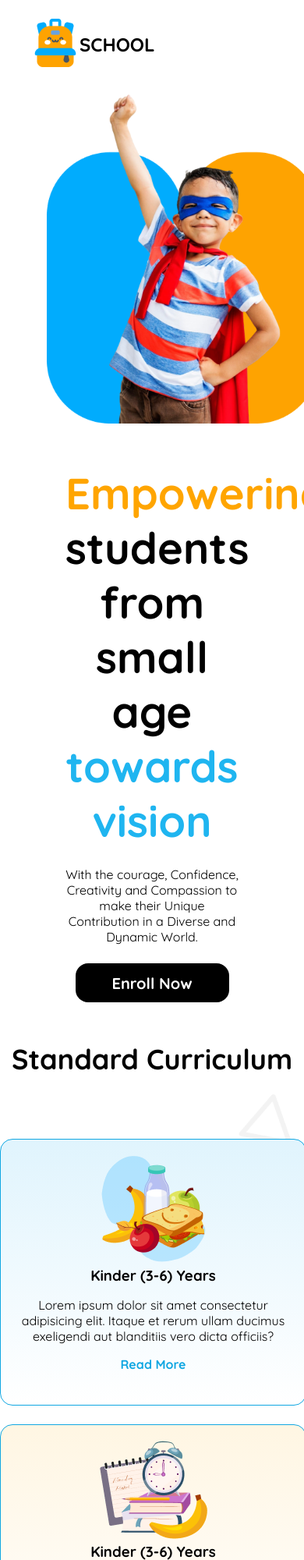
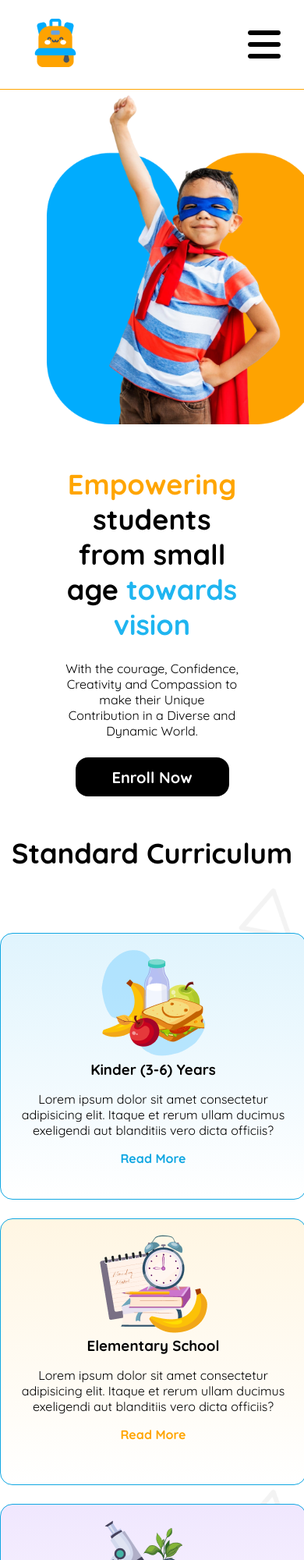
Before and after one commit to Likhonpaul2/Programming-hero-assignment-two-school-kids, a plain HTML site: page index.html in a window 390 px wide. Shown: the top 2000 px of the page at 78% size. Drawn offline with Linux system fonts and the light colour scheme.

Commit message:
final final

```diff
--- a/index.html
+++ b/index.html
@@ -41,9 +41,14 @@
                         <li><a class="fact-link" href="#facilities">Facilities</a></li>
                         <li><a class="admission-link" href="#admission">Admission</a></li>
                     </div>
+                    <li><button class="nav-btn">Contact</button></li>
 
-                    <li><button class="nav-btn">Contact</button></li>
+                    <div class="hamburger-icon">
+                        <i class="fa-solid fa-bars"></i>
+                    </div>
+
                 </ul>
+
             </nav>
         </div>
     </section>
@@ -90,7 +95,7 @@
                     <img src="./assets/elementary.png" alt="elementary">
 
                     <div class="card-details">
-                        <h3>Kinder (3-6) Years</h3>
+                        <h3>Elementary School</h3>
                         <p>Lorem ipsum dolor sit amet consectetur adipisicing elit. Itaque et rerum ullam ducimus
                             exeligendi aut blanditiis vero dicta officiis?</p>
                         <a href="#"><span class="read-2">Read More</span></a>
@@ -101,7 +106,7 @@
                     <img src="./assets/middle.png" alt="middle">
 
                     <div class="card-details">
-                        <h3>Kinder (3-6) Years</h3>
+                        <h3>Middle (10-16) Years</h3>
                         <p>Lorem ipsum dolor sit amet consectetur adipisicing elit. Itaque et rerum ullam ducimus
                             exeligendi aut blanditiis vero dicta officiis?</p>
                         <a href="#"><span class="read-3">Read More</span></a>
--- a/style/main.css
+++ b/style/main.css
@@ -67,6 +67,11 @@ nav ul li {
     color: white;
     border: none;
     cursor: pointer;
+}
+
+/* hamburher section  */
+.hamburger-icon{
+    display: none;
 }
 
 /* hero section  */
@@ -430,6 +435,11 @@ footer{
     .hero-left{
         padding-left: 20% ;
     }
+    .hero-left h3{
+        font-size: 36px;
+    }
+
+
 
     .standard-heading{
        font-size: 24px;
@@ -463,7 +473,7 @@ footer{
     .our-stories-right{
         width: 100%;
         padding: 0;
-        margin-left: -150px;
+        margin-left: -135px;
         display: grid;
         grid-template-columns: 250px 2fr ;
     }
@@ -478,6 +488,19 @@ footer{
         padding: 0;
     }
 
+    .hamburger-icon{
+        display: inline;
+        font-size: 48px;
+        margin-right: 20px;
+    }
+
+    .nav{
+        border-bottom: 1px solid orange;
+    }
+    .nav-logo-section h2{
+        display: none;
+    }
+
 
 
 }
```
